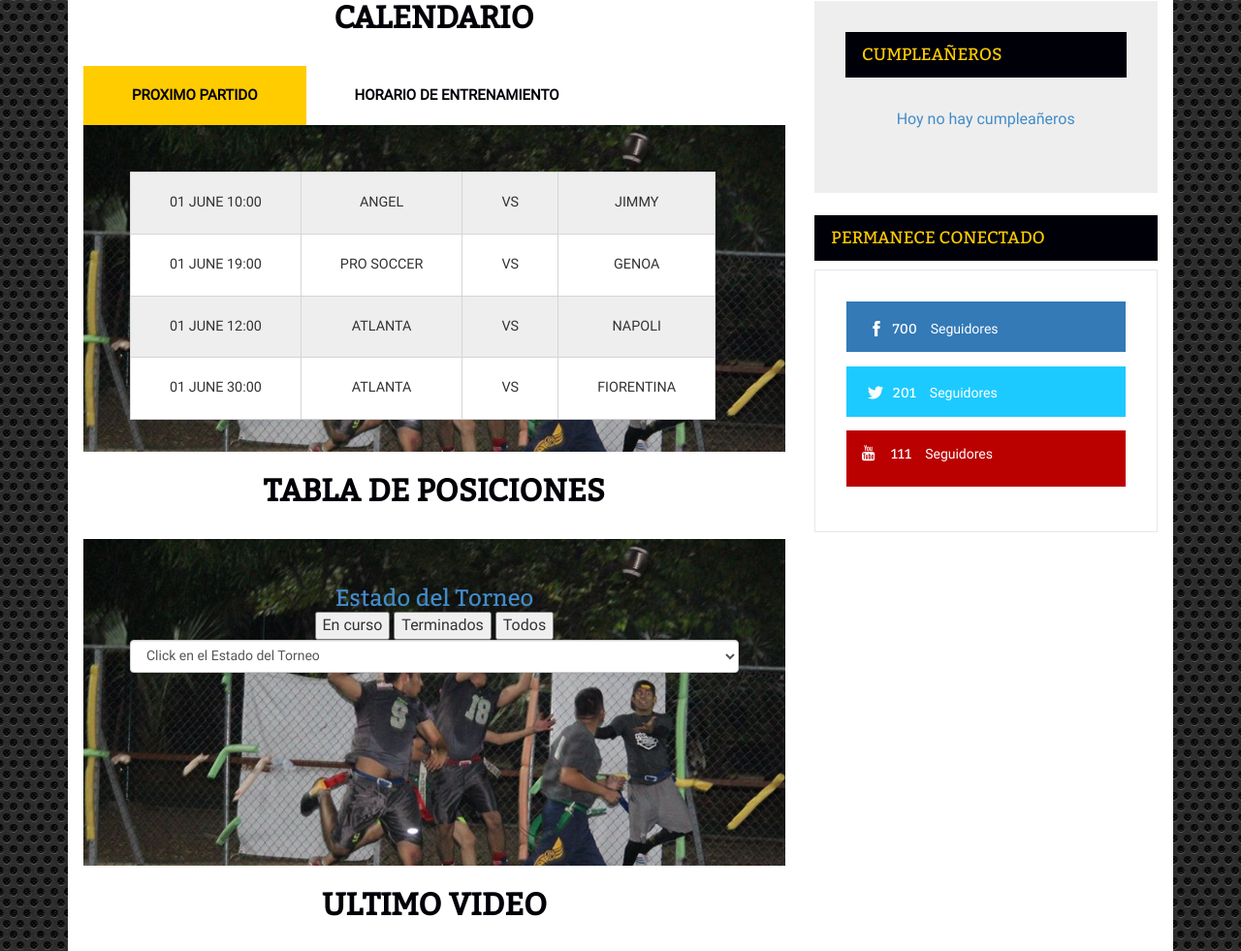
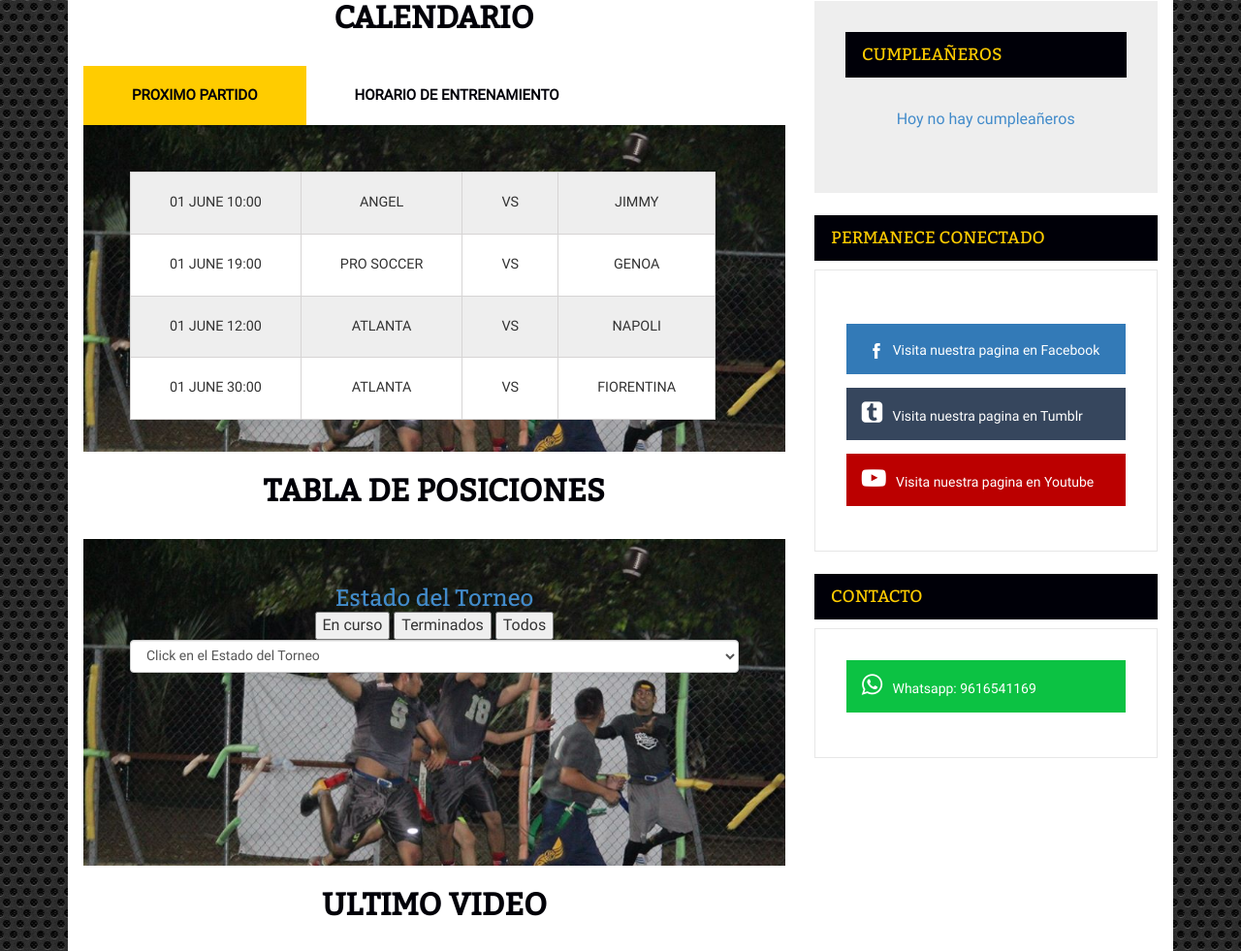
Before and after one commit to webtocho/HostTocho, a PHP site: page /vista/index.php in a window 1280 px wide. Shown: the part 686-1667 px from the top of the page at 97% size. Run offline with PHP 8.4, Linux system fonts and the light colour scheme; data that the repository does not hold is empty; some libraries are stand-ins or nearby versions.

Commit message:
Arreglos a "Permanece conectado" y agregar seccion "Contacto"

```diff
--- a/LMTBT/public_html/vista/css/style.css
+++ b/LMTBT/public_html/vista/css/style.css
@@ -1240,7 +1240,7 @@ span.text {
     font-size: 14px;
     color:#fff;
 }
-.c5-element-facebook,.c5-element-twitter,.c5-element-dribble,.c5-element-gg {
+.c5-element-facebook,.c5-element-twitter,.c5-element-dribble,.c5-element-gg,.c5-element-whtp {
     background:#337ab7;
     padding:0.8em 1em;
     margin-bottom: 0.9em;
@@ -1257,10 +1257,10 @@ span.text {
     background:#29689E;
 }
 .c5-element-twitter{
-    background:#1dcaff;
+    background:#36465D;
 }
 .c5-element-twitter:hover{
-    background:#04A5E2;
+    background:#36465D;
 }
 .c5-element-gg{
     background:#BB0000;
@@ -1274,6 +1274,13 @@ span.text {
 .c5-element-dribble:hover {
     background: #E03979;
 }
+.c5-element-whtp{
+    background: #0CC243;
+}
+.c5-element-whtp:hover {
+    background: #0CC242;
+}
+
 .c5-element-twitter h5,.c5-element-dribble h5,.c5-element-facebook h5,.c5-element-gg h5{
     font-size: 14px;
     color: #fff;
--- a/LMTBT/public_html/vista/index.php
+++ b/LMTBT/public_html/vista/index.php
@@ -420,17 +420,40 @@ $(document).ready(function () {
                         </div>
                         <br>
                         <!--Apartado Cumpleaños:termina -->
-
+<!--Facebook-->
+<div id="fb-root"></div>
+<script>(function(d, s, id) {
+  var js, fjs = d.getElementsByTagName(s)[0];
+  if (d.getElementById(id)) return;
+  js = d.createElement(s); js.id = id;
+  js.src = 'https://connect.facebook.net/es_LA/sdk.js#xfbml=1&version=v2.11';
+  fjs.parentNode.insertBefore(js, fjs);
+}(document, 'script', 'facebook-jssdk'));</script>
+<!--facebook-->
+<!--Youtube-->
+<script src="https://apis.google.com/js/platform.js"></script>
+<!--Youtube-->
                         <div class="connect">
                             <h4 class="side">PERMANECE CONECTADO</h4>
                             <ul class="stay">
-                                <li class="c5-element-facebook"><a href="https://www.facebook.com/Liga-Municipal-De-Tocho-Bandera-de-Tuxtla-472623376268881/"><span class="icon"></span><h5>700</h5><span class="text">Seguidores</span></a></li>
-                                <li class="c5-element-twitter"><a href="#"><span class="icon1"></span><h5>201</h5><span class="text">Seguidores</span></a></li>
-                                <li class="c5-element-gg"><a href="https://www.youtube.com/channel/UCyt2LwpS9czwaM7E0j9DI0Q/feed"><span class="fa fa-youtube""></span><h5>111</h5><span class="text">Seguidores</span></a></li>
+                                <center><div class="fb-like" data-href="https://www.facebook.com/Liga-Municipal-De-Tocho-Bandera-de-Tuxtla-472623376268881/" data-width="300" data-layout="standard" data-action="like" data-size="small" data-show-faces="true" data-share="true"></div></center><br>
+                                <li class="c5-element-facebook"><a href="https://www.facebook.com/Liga-Municipal-De-Tocho-Bandera-de-Tuxtla-472623376268881/"><span class="icon"></span><span class="text">Visita nuestra pagina en Facebook</span></a></li>
+                                <li class="c5-element-twitter"><a href="https://roger930.tumblr.com/"><span class="fa fa-tumblr-square" style="font-size:25px;color:#FFFFFF"></span><span class="text">&nbsp;&nbsp;&nbsp;Visita nuestra pagina en Tumblr</span></a></li>
+                                <div class="g-ytsubscribe" data-channelid="UCyt2LwpS9czwaM7E0j9DI0Q" data-layout="full" data-count="default"></div>
+                                <li class="c5-element-gg"><a href="https://www.youtube.com/channel/UCyt2LwpS9czwaM7E0j9DI0Q/feed"><span class="fa fa-youtube-play" style="font-size:25px;color:#FFFFFF"></span><span class="text">&nbsp;&nbsp;&nbsp;Visita nuestra pagina en Youtube</span></a></li>
 
                             </ul>
                         </div>
                         <!--//connect-->
+                        <!--Contacto-->
+                        <br>
+                        <div class="connect">
+                            <h4 class="side">CONTACTO</h4>
+                            <ul class="stay">
+                                <li class="c5-element-whtp"><span class="fa fa-whatsapp" style="font-size:25px;color:#FFFFFF"></span><span class="text">&nbsp;&nbsp;&nbsp;Whatsapp: 9616541169</span></li>
+                            </ul>
+                        </div>
+                        <!--Contacto-->
                     </div>
                     <!--//soccer-right-part-->
                     <div class="clearfix"> </div>
```
